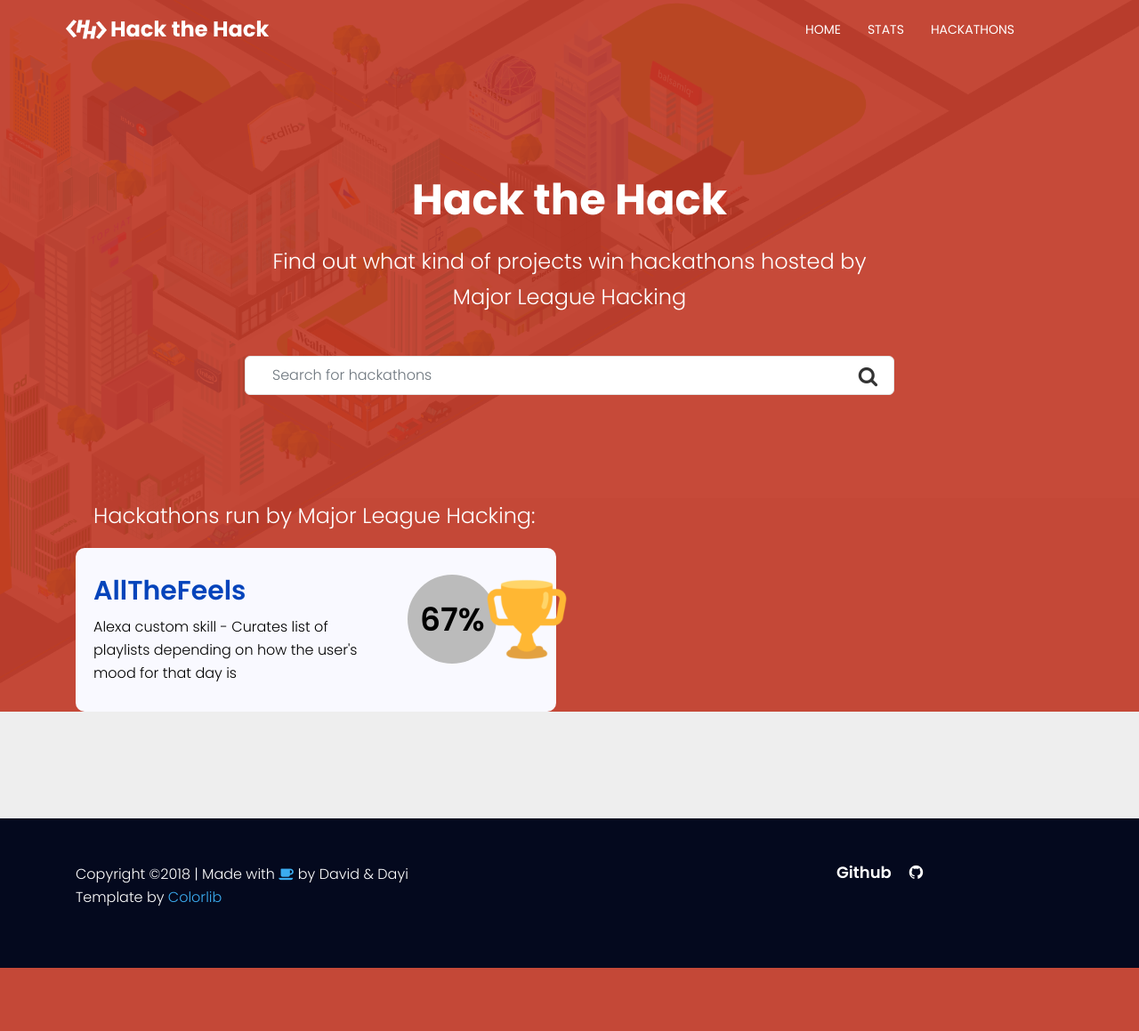
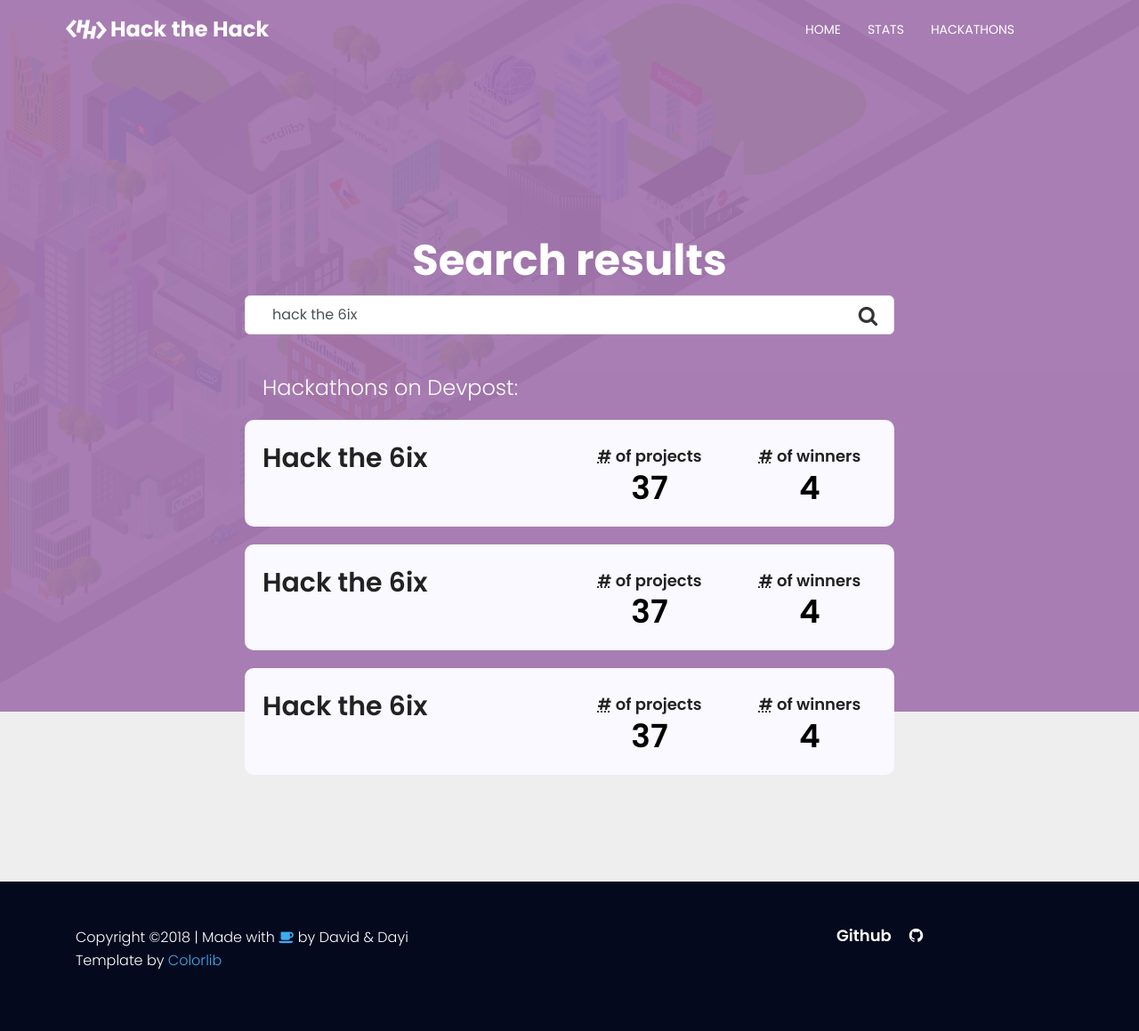
Before and after one commit to lindayi/hackthehack, a PHP site: page /search.html in a window 1280 px wide. Shown: the whole page at 89% size. Before the commit the page ends 1088 px from the top, so only its background shows below. Run offline with PHP 8.4, Linux system fonts and the light colour scheme; some libraries are stand-ins or nearby versions.

Commit message:
mocked up search page and added percentage circle colours

```diff
--- a/css/main.css
+++ b/css/main.css
@@ -3112,6 +3112,9 @@
 .pullup {
     margin-top: -25vh;
 }
+.pullup-2 {
+    margin-top: -48vh;
+}
 .pulldown {
     margin-top: 10vh;
 }
@@ -3123,6 +3126,9 @@
 }
 .banner-area .ht6 {
     background-color: #03958fee;
+}
+.banner-area .sch {
+    background-color: #a375afee;
 }
 .banner-area .hth
 {
@@ -3167,6 +3173,12 @@ background-color:rgba(192,55,36,0.9);
     border-radius: 60px;
     width: 100px;
     height: 100px;
+}
+.green-percent {
+    background-color: mediumseagreen;
+}
+.red-percent {
+    background-color: rgba(222,80,71,1);
 }
 .project-percentage p {
     padding-top: 38px;
@@ -3194,3 +3206,36 @@ background-color:rgba(192,55,36,0.9);
 }
 /*-----------------------END Judge names---------------------*/
 /*-----------------------------------------------------------*/
+
+/*------------------Hackathon search results---------------*/
+/*---------------------------------------------------------*/
+.search-result {
+    color: #000;
+}
+.search-result:hover
+{
+	cursor:pointer;
+	background-color:#fff;
+	box-shadow:0px 0px 20px 0px rgba(0,0,0,0.3)
+}
+.search-result:hover h4,.search-result:hover .h2, .search-result:hover p
+{
+	color: #0544bb;
+}
+.hackathon-name {
+    margin-top: -5px;
+
+}
+.search-result h4 {
+    text-align: center;
+    padding-top: 0px;
+}
+.search-result p {
+    padding-top: 12px;
+    text-align: center;
+    font-weight: 600;
+    margin-bottom: 0px;
+}
+
+/*----------------END Hackathon search results-------------*/
+/*---------------------------------------------------------*/
--- a/search.html
+++ b/search.html
@@ -66,24 +66,20 @@
 
         <!-- start banner Area -->
 			<section class="banner-area relative">
-				<div class="overlay overlay-bg hth"></div>
+				<div class="overlay overlay-bg sch"></div>
 				<div class="container">
 					<div class="row fullscreen d-flex align-items-center justify-content-center">
 						<div class="banner-content col-lg-8">
 							<h1 class="text-white">
-								Hack the Hack
+								Search results
 							</h1>
-							<p class="pt-20 pb-20 fz-24 text-white">
-								Find out what kind of projects win hackathons hosted by Major League Hacking
-							</p>
 
                             <!-- Search bar -->
                             <div class="row d-flex justify-content-center">
-
                                 <div class="col-md-12">
                                     <div id="custom-search-input">
                                         <div class="input-group col-md-12">
-							<input id="main-search-box" type="text" class="form-control input-lg" placeholder="Search for hackathons" />
+                                            <input id="main-search-box" type="text" class="form-control input-lg" placeholder="Search for hackathons" value="hack the 6ix" />
                                             <a id="main-search-button" class="search-icon" href="hack-the-6ix.html"></a>
                                         </div>
                                     </div>
@@ -101,34 +97,87 @@
 
 	   <section class="feature-area pb-100" id="stats">
 
-                <div class="container pulldown">
-					<div class="row mockup-container">
+                <div class="container pullup-2">
+					<div class="row mockup-container d-flex justify-content-center">
 
                         <!--Centre column-->
 
 							<!--Centre column-->
-						<div class="col-lg-6 col-md-6 col-sm-12">
+						<div class="col-lg-8 col-md-8 col-sm-12">
 
                             <p class="pt-0 pl-20 fz-24 text-white">
-								Hackathons run by Major League Hacking:
+								Hackathons on Devpost:
 							</p>
+
                             <!--Search result-->
-							<div class="single-feature">
+							<a href="hack-the-6ix.html">
+                            <div class="search-result single-feature">
                                 <div class="row project-holder">
-                                    <div class="col-lg-8 col-md-8 col-sm-6">
-                                        <h3 class="project-name h2">AllTheFeels</h3>
-                                        <p class="project-tagline">Alexa custom skill - Curates list of playlists depending on how the user's mood for that day is</p>
+                                    <div class="col-lg-6 col-md-6 col-sm-6">
+                                        <h3 class="hackathon-name h2">Hack the 6ix</h3>
                                     </div>
-                                    <div class="col-lg-2 col-med-2 col-sm-3">
-                                        <div class="project-percentage fz-36">
-                                            <p>67%</p>
+                                    <div class="col-lg-3 col-med-3 col-sm-3">
+                                        <div class="hackathon-num-project fz-36">
+                                            <h4><abbr title="number">#</abbr> of projects</h4>
+                                            <p>37</p>
                                         </div>
                                     </div>
-								    <div class="col-lg-2 col-med-2 col-sm-3">
-                                        <img class="trophy" alt="winning project" src="img/trophy.png"/>
+								    <div class="col-lg-3 col-med-3 col-sm-3">
+                                        <div class="hackathon-num-winner fz-36">
+                                            <h4><abbr title="number">#</abbr> of winners</h4>
+                                            <p>4</p>
                                         </div>
                                     </div>
                                 </div>
+                            </div>
+							</a>
+                            <!--End Search Result-->
+
+                            <!--Search result-->
+							<a href="hack-the-6ix.html">
+                            <div class="search-result single-feature">
+                                <div class="row project-holder">
+                                    <div class="col-lg-6 col-md-6 col-sm-6">
+                                        <h3 class="hackathon-name h2">Hack the 6ix</h3>
+                                    </div>
+                                    <div class="col-lg-3 col-med-3 col-sm-3">
+                                        <div class="hackathon-num-project fz-36">
+                                            <h4><abbr title="number">#</abbr> of projects</h4>
+                                            <p>37</p>
+                                        </div>
+                                    </div>
+								    <div class="col-lg-3 col-med-3 col-sm-3">
+                                        <div class="hackathon-num-winner fz-36">
+                                            <h4><abbr title="number">#</abbr> of winners</h4>
+                                            <p>4</p>
+                                        </div>
+                                    </div>
+                                </div>
+                            </div>
+							</a>
+                            <!--End Search Result-->
+                            <!--Search result-->
+							<a href="hack-the-6ix.html">
+                            <div class="search-result single-feature">
+                                <div class="row project-holder">
+                                    <div class="col-lg-6 col-md-6 col-sm-6">
+                                        <h3 class="hackathon-name h2">Hack the 6ix</h3>
+                                    </div>
+                                    <div class="col-lg-3 col-med-3 col-sm-3">
+                                        <div class="hackathon-num-project fz-36">
+                                            <h4><abbr title="number">#</abbr> of projects</h4>
+                                            <p>37</p>
+                                        </div>
+                                    </div>
+								    <div class="col-lg-3 col-med-3 col-sm-3">
+                                        <div class="hackathon-num-winner fz-36">
+                                            <h4><abbr title="number">#</abbr> of winners</h4>
+                                            <p>4</p>
+                                        </div>
+                                    </div>
+                                </div>
+                            </div>
+							</a>
                             <!--End Search Result-->
 
                         </div>
```
Lines whose indentation alone changed are shown as unchanged.
